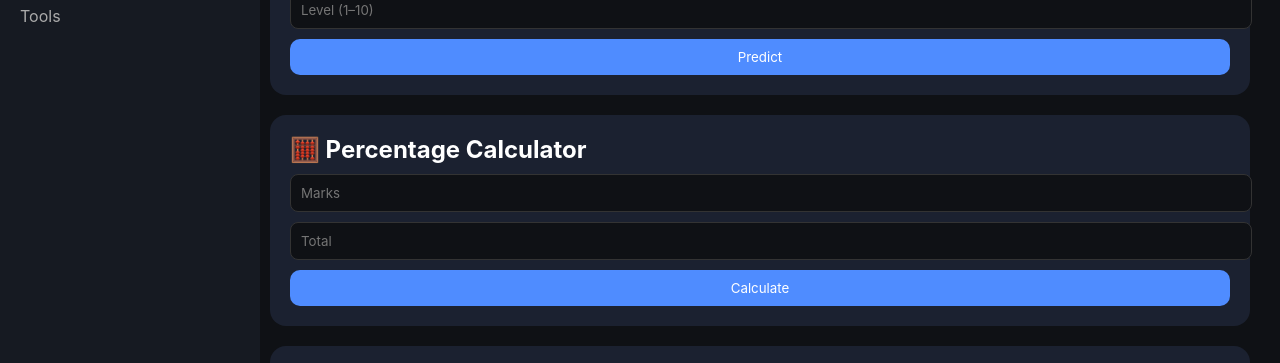
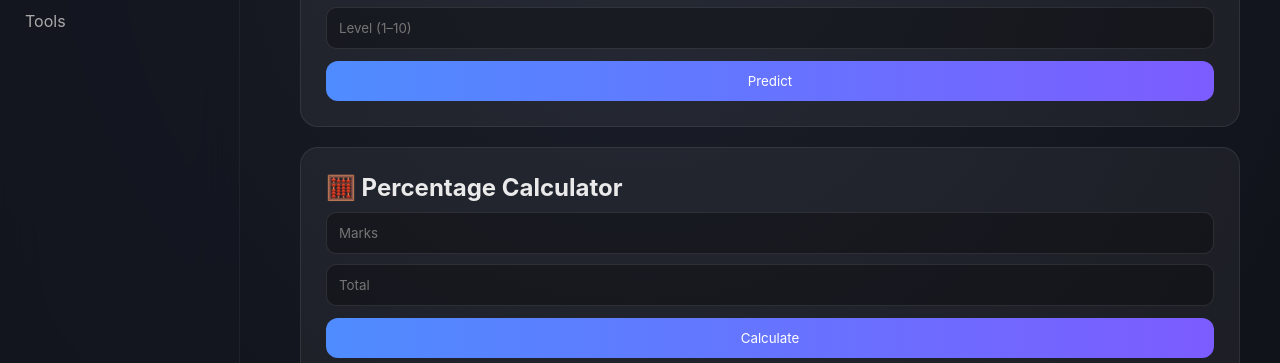
Before and after one commit to sumerahafeez23-commits/StudyOS, a plain HTML site: page tools.html in a window 1280 px wide. Shown: the part 98-461 px from the top of the page. Drawn offline with Linux system fonts and the light colour scheme.

Commit message:
Update style.css

```diff
--- a/style.css
+++ b/style.css
@@ -1,25 +1,33 @@
+/* RESET */
 * {
   margin: 0;
   padding: 0;
-  font-family: -apple-system, BlinkMacSystemFont, sans-serif;
+  box-sizing: border-box;
+  font-family: -apple-system, BlinkMacSystemFont, "Segoe UI", sans-serif;
 }
 
 body {
-  background: #0f1115;
-  color: white;
+  background: radial-gradient(circle at top, #1b1f2a, #0b0d12);
+  color: #eaeaea;
+  min-height: 100vh;
 }
 
-/* Sidebar */
+/* SIDEBAR */
 .sidebar {
   position: fixed;
-  width: 220px;
+  left: 0;
+  top: 0;
+  width: 240px;
   height: 100%;
-  background: #161a22;
-  padding: 20px;
+  background: rgba(20, 24, 34, 0.7);
+  backdrop-filter: blur(20px);
+  border-right: 1px solid rgba(255,255,255,0.05);
+  padding: 25px;
 }
 
 .sidebar h2 {
-  margin-bottom: 20px;
+  margin-bottom: 25px;
+  font-size: 20px;
 }
 
 .sidebar a {
@@ -27,71 +35,96 @@ body {
   color: #aaa;
   text-decoration: none;
   margin: 15px 0;
+  transition: 0.2s;
 }
 
 .sidebar a:hover {
   color: white;
+  transform: translateX(5px);
 }
 
-/* Main */
+/* MAIN AREA */
 .main {
-  margin-left: 240px;
-  padding: 30px;
+  margin-left: 260px;
+  padding: 40px;
 }
 
-.sub {
-  color: #aaa;
+/* HERO */
+.hero h1 {
+  font-size: 40px;
+  background: linear-gradient(90deg, #6ee7ff, #a78bfa);
+  -webkit-background-clip: text;
+  -webkit-text-fill-color: transparent;
 }
 
-/* Grid */
+.hero p {
+  color: #999;
+  margin-top: 10px;
+}
+
+/* GRID CARDS */
 .grid {
   display: grid;
-  grid-template-columns: repeat(2, 1fr);
+  grid-template-columns: repeat(auto-fit, minmax(220px, 1fr));
   gap: 20px;
-  margin-top: 30px;
+  margin-top: 40px;
 }
 
-/* Cards */
+/* CARD */
 .card {
-  background: #1b2130;
+  background: rgba(255,255,255,0.05);
+  border: 1px solid rgba(255,255,255,0.08);
   padding: 25px;
-  border-radius: 16px;
+  border-radius: 18px;
   text-decoration: none;
   color: white;
   transition: 0.3s;
 }
 
 .card:hover {
-  transform: translateY(-5px);
-  background: #252c3d;
+  transform: translateY(-8px);
+  background: rgba(255,255,255,0.08);
 }
 
-/* Panels */
+/* PANELS */
 .panel {
-  background: #1b2130;
-  padding: 20px;
+  background: rgba(255,255,255,0.05);
+  border: 1px solid rgba(255,255,255,0.08);
+  padding: 25px;
   margin-bottom: 20px;
-  border-radius: 16px;
+  border-radius: 18px;
 }
 
-/* Inputs */
-input {
+/* INPUTS */
+input, textarea {
   width: 100%;
-  padding: 10px;
+  padding: 12px;
   margin-top: 10px;
-  background: #0f1115;
-  border: 1px solid #333;
+  background: rgba(0,0,0,0.3);
+  border: 1px solid rgba(255,255,255,0.1);
   color: white;
-  border-radius: 8px;
+  border-radius: 10px;
+  outline: none;
 }
 
-/* Button */
+/* BUTTON */
 button {
-  margin-top: 10px;
-  padding: 10px;
+  margin-top: 12px;
+  padding: 12px;
   width: 100%;
-  background: #4f8cff;
+  background: linear-gradient(90deg, #4f8cff, #7c5cff);
   border: none;
   color: white;
-  border-radius: 10px;
+  border-radius: 12px;
+  cursor: pointer;
+  transition: 0.3s;
 }
+
+button:hover {
+  transform: scale(1.03);
+}
+
+/* TEXT */
+p {
+  color: #bbb;
+}
```
